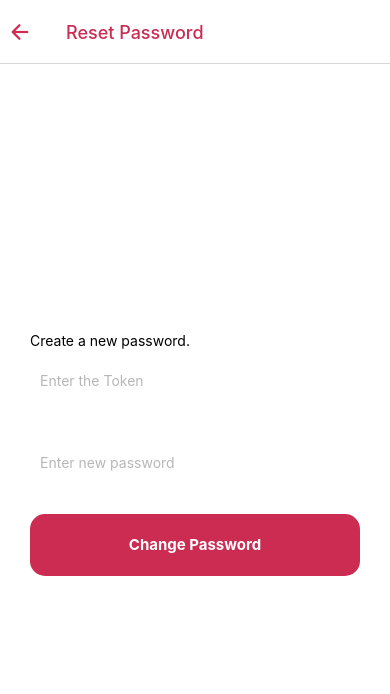
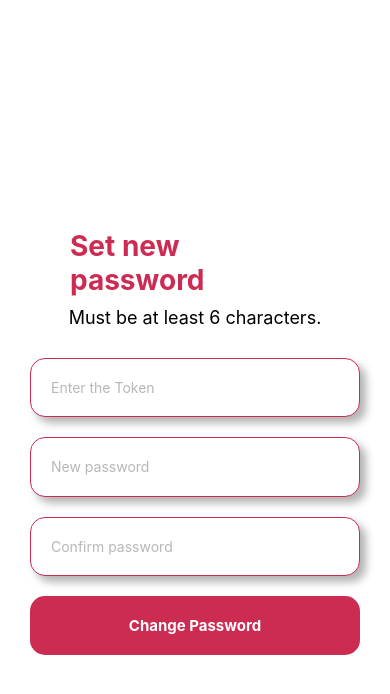
Before and after one commit to Siyad19/Dating-App, a React Native app: screen /Reset-Password in a window 390 px wide. Shown: the top 694 px of the page. Built offline with nearby package versions, Linux system fonts and the light colour scheme.

Commit message:
update changes

```diff
--- a/App.js
+++ b/App.js
@@ -6,38 +6,38 @@ import ForgotPassword from './components/ForgotPassword';
 import ResetPassword from './components/ResetPassword';
 import Icon from 'react-native-vector-icons/Ionicons';
 
-
 export default function App() {
   const Stack = createStackNavigator();
+
   return (
     <NavigationContainer>
-      <Stack.Navigator initialRouteName='Sign-In'>
-        <Stack.Screen name='Sign-In' component={LoginScreen} options={{headerTitleStyle:{color:"#CC2B52"}}}/>
+      <Stack.Navigator screenOptions={{headerShown: false}} initialRouteName='Sign-In'>
+        <Stack.Screen name='Sign-In' component={LoginScreen} options={{ headerTitleStyle: { color: "#CC2B52" } }} />
         <Stack.Screen name='Forgot-Password' component={ForgotPassword} options={({ navigation }) => ({
           title: 'Forgot Password',
-            headerTitleStyle: {color:"#CC2B52"},
+          headerTitleStyle: { color: "#CC2B52" },
           headerLeft: () => (
             <Icon.Button
               name="arrow-back"
               size={24}
               backgroundColor="transparent"
               color="#CC2B52"
-              onPress={() => navigation.goBack()}/>
+              onPress={() => navigation.goBack()} />
           ),
         })}
         />
-      <Stack.Screen name='Reset-Password' component={ResetPassword} options={({navigation}) =>({
-        title:'Reset Password',
-        headerTitleStyle: {color:"#CC2B52"},
+        <Stack.Screen name='Reset-Password' component={ResetPassword} options={({ navigation }) => ({
+          title: 'Reset Password',
+          headerTitleStyle: { color: "#CC2B52" },
           headerLeft: () => (
             <Icon.Button
               name="arrow-back"
               size={24}
               backgroundColor="transparent"
               color="#CC2B52"
-              onPress={() => navigation.goBack()}/>
+              onPress={() => navigation.goBack()} />
           ),
-      })}/>
+        })} />
       </Stack.Navigator>
     </NavigationContainer>
   );
--- a/components/ForgotPassword.js
+++ b/components/ForgotPassword.js
@@ -2,38 +2,42 @@ import axios from 'axios';
 import React, { useState } from 'react';
 import { View, Text, TextInput, TouchableOpacity, StyleSheet, Keyboard, Alert } from 'react-native';
 
-export default function ForgotPassword({navigation}) {
+export default function ForgotPassword({ navigation }) {
     const [email, setEmail] = useState('');
 
     const handleReset = async () => {
-         Keyboard.dismiss()
+        Keyboard.dismiss()
         const verify = /^[^\s@]+@[^\s@]+\.[^\s@]+$/;
         if (!verify.test(email)) {
             Alert.alert('Invalid Email', 'Please enter a valid email address');
             return;
         }
         try {
-            const response = await axios.post('https://71d8-2409-40f2-2a-b687-b8d7-9ee7-31c0-a18c.ngrok-free.app/user/forget-password',{
+            const response = await axios.post('https://71d8-2409-40f2-2a-b687-b8d7-9ee7-31c0-a18c.ngrok-free.app/user/forget-password', {
                 email,
-            },{
-                headers:{
-                    'Content-Type' : 'application/json',
+            }, {
+                headers: {
+                    'Content-Type': 'application/json',
                 },
             });
             if (response.data.status === 'success') {
                 Alert.alert('Success', response.data.message);
                 navigation.navigate('Reset-Password');
 
-              } else {
+            } else {
                 Alert.alert('Error', response.data.message);
-              }
+            }
         }
         catch (error) {
-            Alert.alert('Error', error.response?.data?.message || 'An error occurred');
+            Alert.alert('Error', error.response?.data?.message || 'Something went wrong!');
         }
     }
     return (
         <View style={styles.container}>
+            <View style={styles.headerText}>
+                <Text style={styles.headerText1}>Forgot password?</Text>
+                <Text style={styles.headerText2}>We'll send you reset instructions.</Text>
+            </View>
 
             <TextInput
                 style={[styles.input, styles.BoxShadow, styles.androidShadow]}
@@ -44,8 +48,9 @@ export default function ForgotPassword({navigation}) {
                 keyboardType="email-address"
             />
             <TouchableOpacity style={styles.button} onPress={handleReset}>
-                 <Text style={styles.buttonText}>Reset Password</Text>
+                <Text style={styles.buttonText}>Reset Password</Text>
             </TouchableOpacity>
+
         </View>
     );
 }
@@ -53,50 +58,60 @@ export default function ForgotPassword({navigation}) {
 const styles = StyleSheet.create({
     container: {
         flex: 1,
-        justifyContent: 'center',
+        backgroundColor: "white",
         paddingHorizontal: 30,
-        backgroundColor:"white"
     },
-    title: {
-        fontSize: 24,
-        marginBottom: 20,
-        textAlign: 'center',
-        fontWeight:"bold",
-        color:"#CC2B52"
+    headerText: {
+        alignItems: "center",
+        padding:20,
+        marginTop:160
+    },
+    headerText1: {
+        fontWeight: "bold",
+        fontSize: 28,
+        color: "#CC2B52",
+        padding: 10
+    },
+    headerText2: {
+        fontSize: 18,
+        fontWeight: '400'
     },
     input: {
-        width:"100%",
-        height: "8%",
-        backgroundColor:"#ffffff",
+        width: "100%",
+        height: "7%",
+        backgroundColor: "#ffffff",
         paddingHorizontal: 10,
         marginBottom: 20,
-        paddingLeft:10,
-        textAlign:"left",
-        borderRadius:15,
+        marginTop:150,
+        paddingLeft: 15,
+        textAlign: "left",
+        borderRadius: 15,
+        borderColor: "#CC2B52",
+        borderWidth: 1
     },
-    BoxShadow:{
-        shadowColor:"black",
-        shadowOffset:{
-            width:6,
-            height:6
+    BoxShadow: {
+        shadowColor: "black",
+        shadowOffset: {
+            width: 6,
+            height: 6
         },
-        shadowOpacity:0.3,
-        shadowRadius:8
+        shadowOpacity: 0.3,
+        shadowRadius: 8
     },
-    androidShadow:{
-        elevation:10
+    androidShadow: {
+        elevation: 10
     },
-    button:{
-        width:"100%",
-        height:"8%",
-        backgroundColor:"#CC2B52",
-        alignItems:"center",
-        justifyContent:"center",
-        borderRadius:15,
+    button: {
+        width: "100%",
+        height: "7%",
+        backgroundColor: "#CC2B52",
+        alignItems: "center",
+        justifyContent: "center",
+        borderRadius: 15,
     },
-    buttonText:{
-        fontSize:15,
-        fontWeight:"bold",
-        color:"white"
+    buttonText: {
+        fontSize: 15,
+        fontWeight: "bold",
+        color: "white"
     },
 });
--- a/components/LoginScreen.js
+++ b/components/LoginScreen.js
@@ -1,5 +1,5 @@
 import React, { useState } from "react";
-import { View, Text, StyleSheet, TextInput, TouchableOpacity, Alert, Keyboard } from "react-native";
+import { View, Text, StyleSheet, TextInput, TouchableOpacity, Alert, Keyboard, StatusBar} from "react-native";
 import axios from 'axios';
 
 export default function LoginScreen({ navigation }) {
@@ -35,7 +35,7 @@ export default function LoginScreen({ navigation }) {
       }
     } catch (error) {
       if (error.response) {
-        Alert.alert('Login Error','wrong Email address');
+        Alert.alert('Login Error', 'wrong Email address');
       } else if (error.request) {
         Alert.alert('Network Error', 'No response from server. Please check your connection.');
       } else {
@@ -46,10 +46,15 @@ export default function LoginScreen({ navigation }) {
 
   return (
     <View style={styles.container}>
-      <View style={styles.itemContainer}>
+      <StatusBar/>
+      <View style={styles.headerText}>
+        <Text style={styles.headerText1}>Login Here</Text>
+        <Text style={styles.headerText2}>Welcome back you've</Text>
+        <Text style={styles.headerText2}>been missed!</Text>
+      </View>
         <TextInput
           style={[styles.inputBox, styles.BoxShadow, styles.androidShadow]}
-          placeholder="Username"
+          placeholder="Email"
           placeholderTextColor="#B7B7B7"
           value={username}
           onChangeText={setUsername}
@@ -65,14 +70,19 @@ export default function LoginScreen({ navigation }) {
           secureTextEntry
         />
 
+        <Text style={styles.link} onPress={() => navigation.navigate('Forgot-Password')}>
+          Forgot your password?
+        </Text>
+
         <TouchableOpacity style={styles.button} onPress={handleLogin}>
           <Text style={styles.buttonText}>LOGIN</Text>
         </TouchableOpacity>
 
-        <Text style={styles.link} onPress={() => navigation.navigate('Forgot-Password')}>
-          Forgot your password?
-        </Text>
-      </View>
+        <TouchableOpacity style={styles.footerStyle}>
+          <Text style={styles.footerText}>Create new account</Text>
+        </TouchableOpacity>
+
+
     </View>
   );
 }
@@ -81,18 +91,35 @@ const styles = StyleSheet.create({
   container: {
     flex: 1,
     backgroundColor: 'white',
-    justifyContent: "center",
     paddingHorizontal: 30,
+  },
+  headerText: {
+    alignItems: "center",
+    padding:30,
+    marginTop:150,
+    marginBottom:50,
+  },
+  headerText1: {
+    fontWeight: "bold",
+    fontSize: 28,
+    color: "#CC2B52",
+    padding: 10
+  },
+  headerText2: {
+    fontSize: 18,
+    fontWeight:'400'
   },
   inputBox: {
     width: "100%",
-    height: "15%",
+    height: "7%",
     backgroundColor: "#ffffff",
     paddingHorizontal: 10,
     marginBottom: 20,
-    paddingLeft: 10,
+    paddingLeft: 20,
     textAlign: "left",
     borderRadius: 15,
+    borderColor: "#CC2B52",
+    borderWidth: 1
   },
   BoxShadow: {
     shadowColor: "black",
@@ -108,20 +135,29 @@ const styles = StyleSheet.create({
   },
   button: {
     width: "100%",
-    height: "16%",
+    height: "7%",
     backgroundColor: "#CC2B52",
     alignItems: "center",
     justifyContent: "center",
     borderRadius: 15,
   },
   link: {
-    marginTop: 10,
+    marginBottom:15,
     color: 'blue',
-    textAlign: 'center',
+    textAlign: 'right',
+    fontWeight:"300"
   },
   buttonText: {
     fontSize: 15,
     fontWeight: "bold",
     color: "white",
   },
+  footerStyle:{
+    alignItems:'center',
+    marginTop:50
+  },
+  footerText:{
+    fontWeight:"500",
+    fontSize:15
+  },
 });
--- a/components/ResetPassword.js
+++ b/components/ResetPassword.js
@@ -2,11 +2,27 @@ import { View, Text, StyleSheet, TextInput, TouchableOpacity, Alert } from "reac
 import { useState } from "react";
 import axios from "axios";
 
-export default function ResetPassword(){
+export default function ResetPassword() {
   const [token, setToken] = useState('');
   const [password, setPassword] = useState('');
+  const [confirmPassword, setconfirmPassword] = useState('');
 
-    const handleChangePassword = async () =>{
+  const handleChangePassword = async () => {
+    if (password === '' || confirmPassword === '') {
+      Alert.alert("Error", "Please fill in both password fields.");
+      return;
+    }
+
+    if (password !== confirmPassword) {
+      Alert.alert("Error", "Passwords do not match.");
+      return;
+    }
+
+    if (password.length < 6) {
+      Alert.alert("Error", "Password must be at least 6 characters long.");
+      return;
+    }
+
     try {
       const response = await axios.post('https://71d8-2409-40f2-2a-b687-b8d7-9ee7-31c0-a18c.ngrok-free.app/user/forget-password', {
         token,
@@ -24,25 +40,37 @@ export default function ResetPassword(){
         Alert.alert('Error', response.data.message);
       }
     } catch (error) {
-            Alert.alert('Error', error.response?.data?.message || 'An error occurred');
+      Alert.alert('Error', error.response?.data?.message || 'Something went wrong!');
     }
   }
-    return(
+  return (
     <View style={styles.Container}>
-            <Text>Create a new password.</Text>
+
+      <View style={styles.headerText}>
+        <Text style={styles.headerText1}>Set new password</Text>
+        <Text style={styles.headerText2}>Must be at least 6 characters.</Text>
+      </View>
+
       <TextInput
-            style={styles.InputBox}
+        style={[styles.InputBox, styles.BoxShadow, styles.androidShadow]}
         placeholder="Enter the Token"
         placeholderTextColor="#B7B7B7"
         value={token}
         onChangeText={setToken}
       />
       <TextInput
-            style={styles.InputBox}
-            placeholder="Enter new password"
+        style={[styles.InputBox, styles.BoxShadow, styles.androidShadow]}
+        placeholder="New password"
         placeholderTextColor="#B7B7B7"
         value={password}
         onChangeText={setPassword}
+      />
+      <TextInput
+        style={[styles.InputBox, styles.BoxShadow, styles.androidShadow]}
+        placeholder="Confirm password"
+        placeholderTextColor="#B7B7B7"
+        value={confirmPassword}
+        onChangeText={setconfirmPassword}
       />
 
       <TouchableOpacity style={styles.ButtonStyle} onPress={handleChangePassword}>
@@ -54,34 +82,63 @@ export default function ResetPassword(){
 }
 
 const styles = StyleSheet.create({
-    Container:{
+  Container: {
     flex: 1,
-        justifyContent: 'center',
+    alignItems: 'center',
+    justifyContent:'center',
     paddingHorizontal: 30,
-        backgroundColor:"white"
+    backgroundColor: "white"
   },
-    InputBox:{
-        width:"100%",
-        height: "8%",
-        backgroundColor:"#ffffff",
+  InputBox: {
+    width: "100%",
+    height: "7%",
+    backgroundColor: "#ffffff",
     paddingHorizontal: 10,
     marginBottom: 20,
-        paddingLeft:10,
-        textAlign:"left",
-        borderRadius:15,
+    paddingLeft: 20,
+    textAlign: "left",
+    borderRadius: 15,
+    borderColor: "#CC2B52",
+    borderWidth: 1
   },
-    ButtonStyle:{
-        width:"100%",
-        height:"8%",
-        backgroundColor:"#CC2B52",
-        alignItems:"center",
-        justifyContent:"center",
-        borderRadius:15,
+  headerText: {
+    padding: 30,
+    alignItems: "center",
   },
-    ButtonText:{
-        fontSize:15,
-        fontWeight:"bold",
-        color:"white"
+  headerText1: {
+    fontWeight: "bold",
+    fontSize: 28,
+    color: "#CC2B52",
+    padding: 10
+  },
+  headerText2: {
+    fontSize: 18,
+    fontWeight: '400'
+  },
+  BoxShadow: {
+    shadowColor: "black",
+    shadowOffset: {
+      width: 6,
+      height: 6
+    },
+    shadowOpacity: 0.3,
+    shadowRadius: 8
+  },
+  androidShadow: {
+    elevation: 10
+  },
+  ButtonStyle: {
+    width: "100%",
+    height: "7%",
+    backgroundColor: "#CC2B52",
+    alignItems: "center",
+    justifyContent: "center",
+    borderRadius: 15,
+  },
+  ButtonText: {
+    fontSize: 15,
+    fontWeight: "bold",
+    color: "white"
   }
 
 })
--- a/package.json
+++ b/package.json
@@ -15,6 +15,7 @@
     "axios": "^1.7.7",
     "expo": "~51.0.28",
     "expo-status-bar": "~1.12.1",
+    "punycode": "^2.3.1",
     "react": "18.2.0",
     "react-native": "0.74.5",
     "react-native-vector-icons": "^10.2.0"
```
Also changed, not shown: 1 other file (tests, documents, lock files or other folders). Lines whose indentation alone changed are shown as unchanged.
